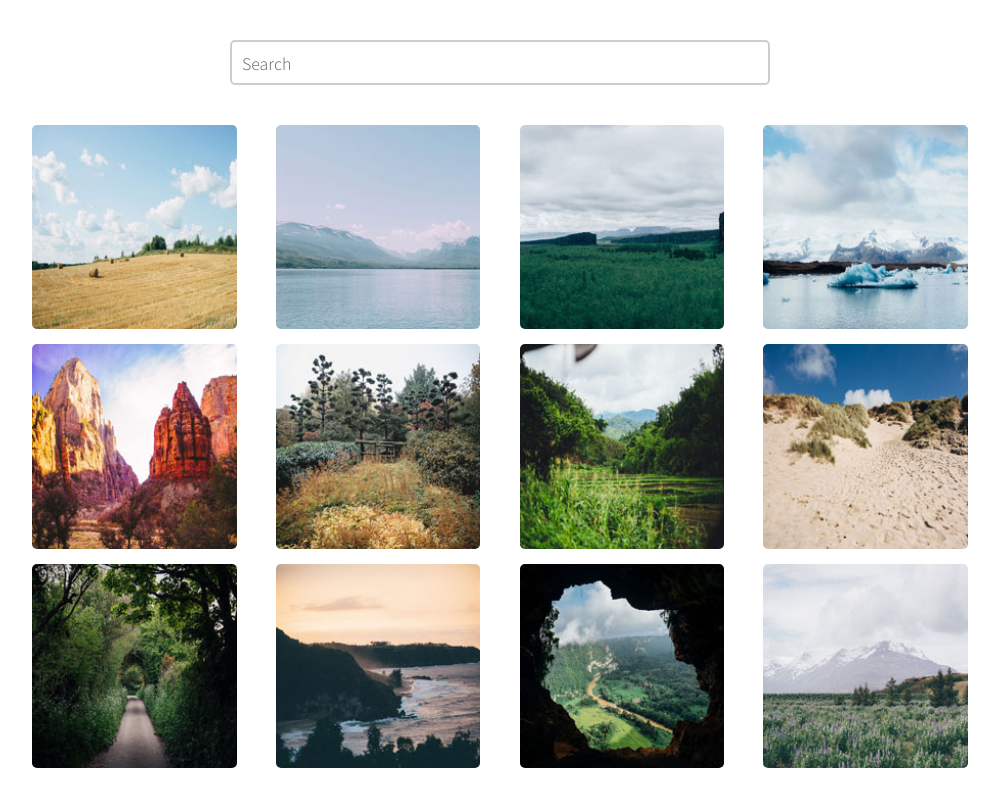
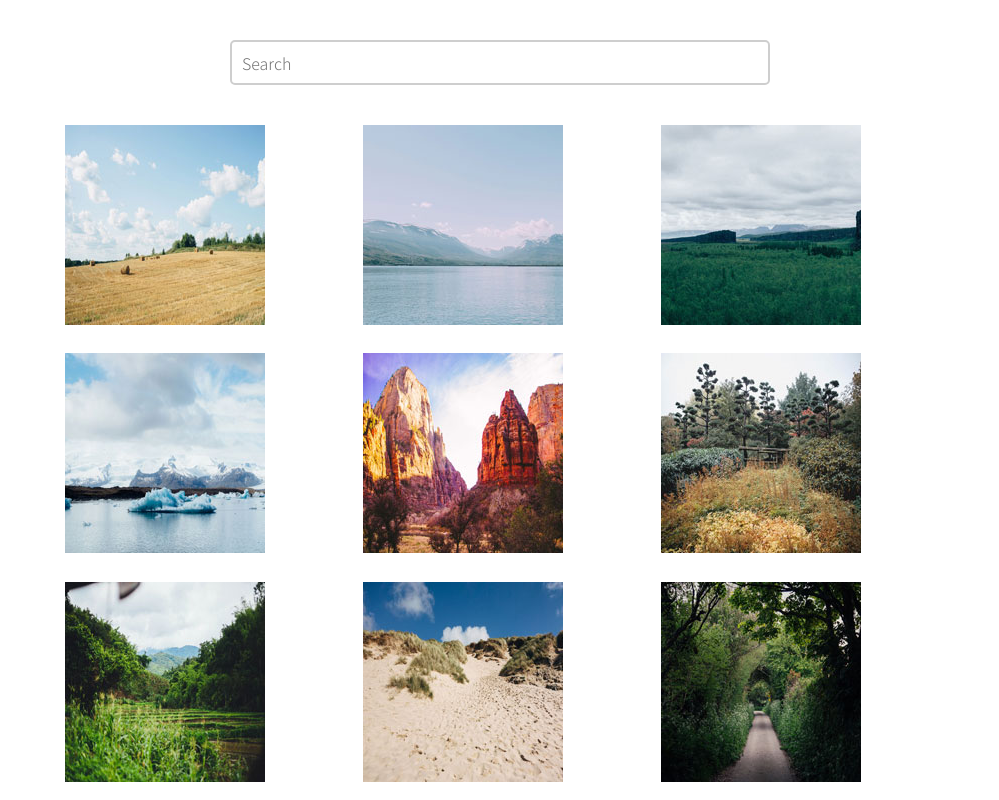
Before and after one commit to natalianinou/photo_gallery_v5, a plain HTML site: page index.html in a window 1280 px wide. Shown: the top 800 px of the page, without its empty margins (140-1139 px from the left). Drawn offline with Linux system fonts and the light colour scheme.

Commit message:
final touches

```diff
--- a/css/styles.css
+++ b/css/styles.css
@@ -37,27 +37,20 @@ form input {
 /*-----  Gallery  --------*/
 main {
     margin: 0 auto;
-    width: 75%;
+    width: 68%;
 }
 
 .grid {
     display: grid;
     grid-template-columns: repeat(auto-fit, minmax(200px, 1fr));
-    justify-items: center;
-    padding: 0;
-    grid-gap: 15px;
+    grid-gap: 1.5em;
 
 }
 
-.grid img {
-    border-radius: 5px;
-    width: 100%;
-    height: 100%;
-    /* So the images can fill the H & W of it's box. Maintaining aspect ratio. */
-    object-fit: cover;
 
 
-}
+
+
 
 img:hover {
     box-shadow: 0 4px 8px 0 rgba(0, 0, 0, 0.2), 0 6px 20px 0 rgba(0, 0, 0, 0.19);
```
